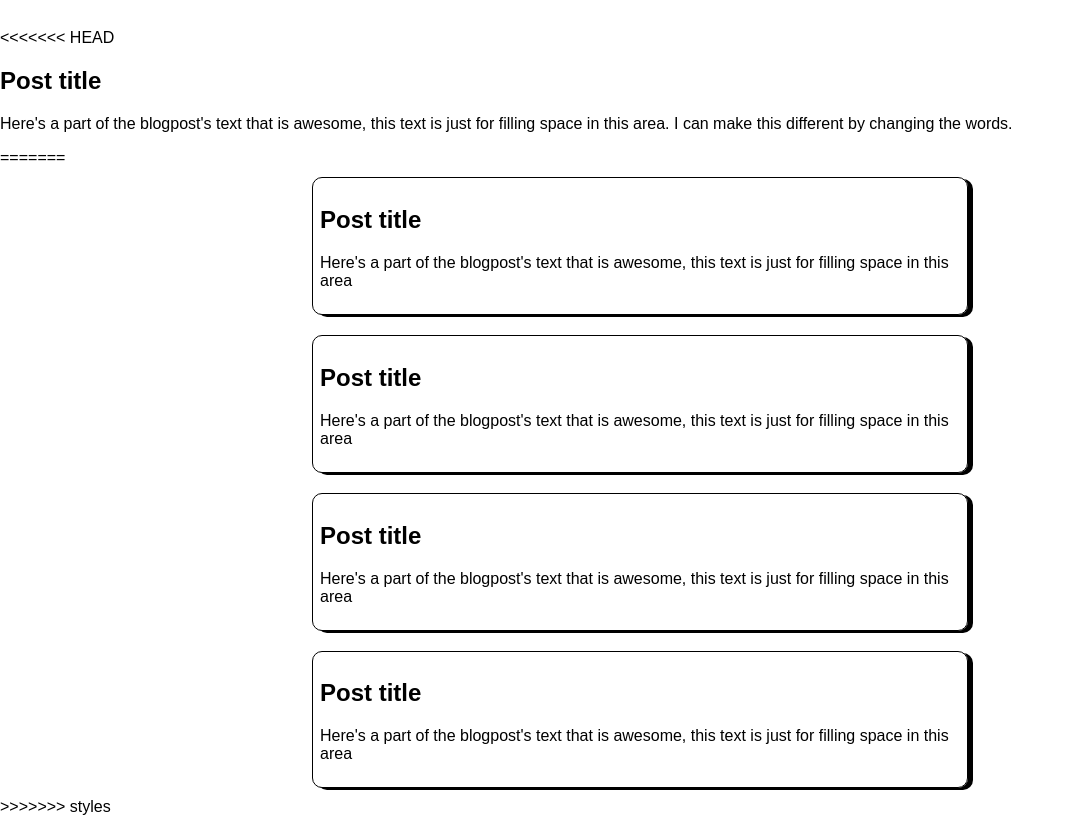
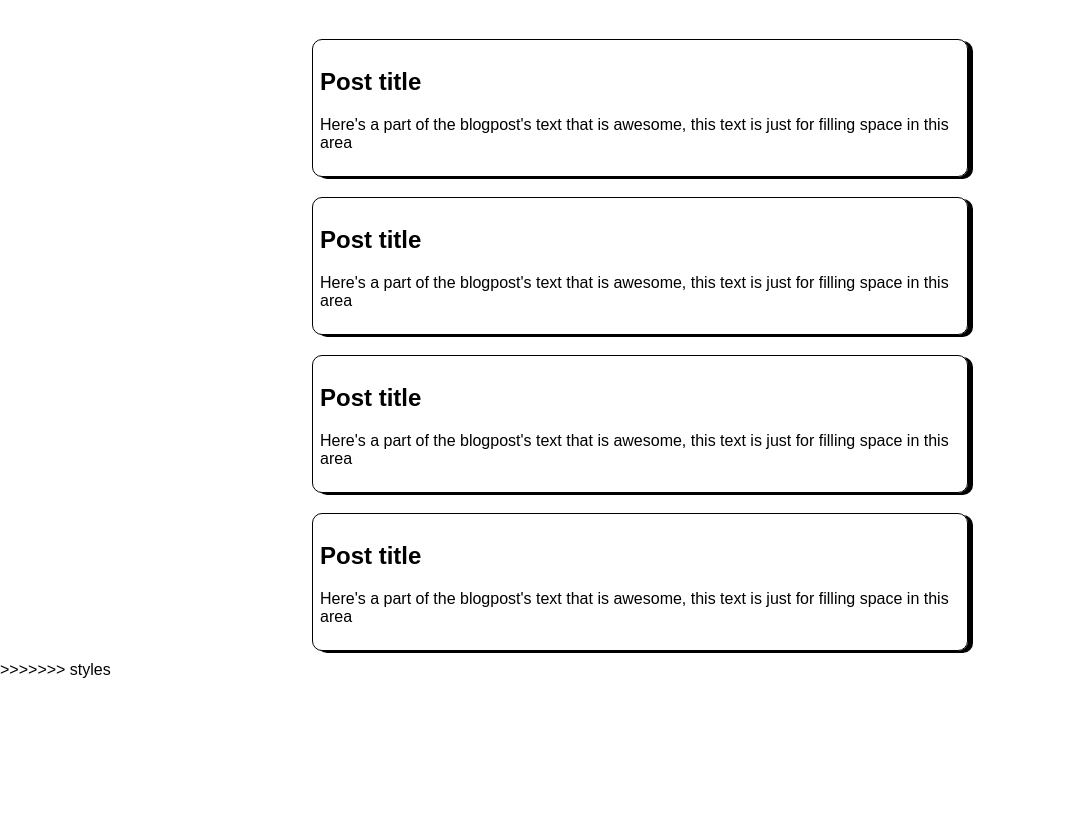
Before and after one commit to Ramdhei-codes/cursoGit-GithubPlatzi, a plain HTML site: page src/index.html in a window 1280 px wide. Shown: the part 90-906 px from the top of the page, without its empty margins (0-1071 px from the left). After the commit the page ends 800 px from the top, so only its background shows below. Drawn offline with Linux system fonts and the light colour scheme.

Commit message:
fixed conflict

```diff
--- a/src/index.html
+++ b/src/index.html
@@ -10,17 +10,6 @@
     <header class="header">
         <h1>Descriptive title</h1>
     </header>
-
-<<<<<<< HEAD
-    <div class="content">
-        <h2>Post title</h2>
-        <p>Here's a part of the blogpost's text that
-            is awesome, this text is just for filling
-            space in this area. I can make this different by
-            changing the words.
-        </p>
-    </div>
-=======
     <section class="blogposts">
         <div class="blogposts__post">
             <h2>Post title</h2>
```
